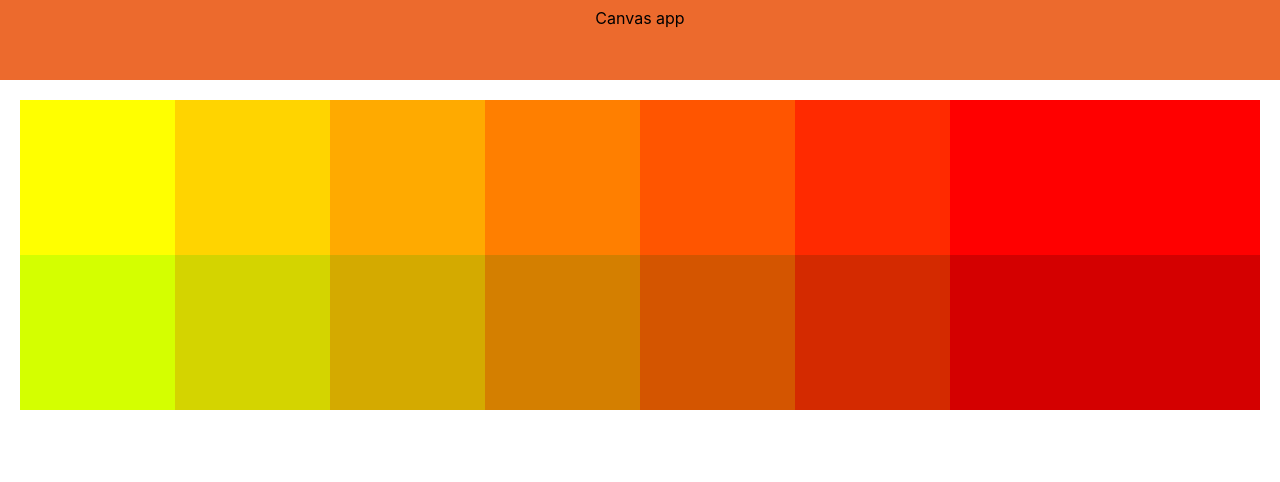
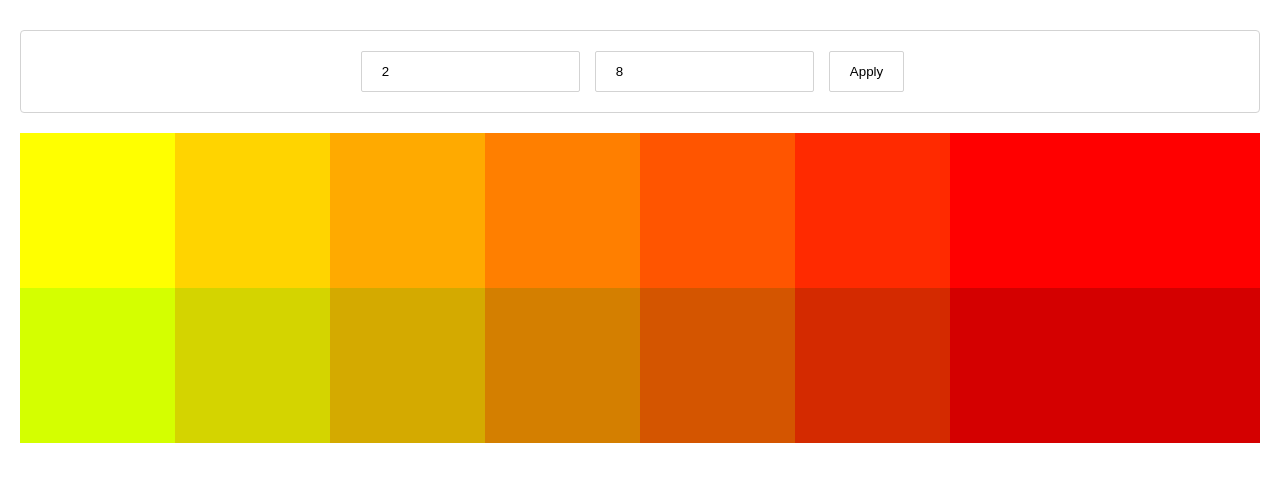
Before and after one commit to MKovvalski/CanvasAPI-task-dancefloor, a React (Create React App) app: page / in a window 1280 px wide. Shown: the top 482 px of the page. Built offline with nearby package versions, Linux system fonts and the light colour scheme.

Commit message:
feat(app/form): create form and its styling

```diff
--- a/src/App.tsx
+++ b/src/App.tsx
@@ -2,14 +2,14 @@ import React from "react";
 import "./styles/main.sass";
 
 import Layout from "./components/layout";
-import Header from "./components/header";
+// import Header from "./compsonents/header";
 import Content from "./components/content";
 
 const App: React.FC = () => {
     return (
         <div className="App">
             <Layout>
-                <Header />
+                {/* <Header /> */}
                 <Content />
             </Layout>
         </div>
--- a/src/components/canvas-container.tsx
+++ b/src/components/canvas-container.tsx
@@ -2,19 +2,14 @@ import React from "react";
 
 import CanvasRenderer from "./canvas-renderer";
 
-import { IMockedCanvas } from "../logic/api/use-mocked-api-call";
+import { ISharedContainerProps } from "./types";
 
-interface ICanvasContainer {
-    canvasParams: IMockedCanvas | null;
-    isLoading: boolean;
-}
-
-const CanvasContainer: React.FC<ICanvasContainer> = ({ isLoading, canvasParams }) => {
+const CanvasContainer: React.FC<ISharedContainerProps> = ({ isLoading, canvasParams }) => {
     return (
-        <div>
+        <>
             {isLoading && <div>Loading...</div>}
             {!isLoading && canvasParams && <CanvasRenderer {...canvasParams} />}
-        </div>
+        </>
     );
 };
 
--- a/src/components/canvas-renderer.tsx
+++ b/src/components/canvas-renderer.tsx
@@ -15,11 +15,8 @@ const CanvasRenderer: React.FC<IMockedCanvas> = ({ rows, columns }) => {
             const parentWidth = parentRef.current.clientWidth;
 
             const squareSize = calculateSquareSize(parentWidth);
-            // somRef.current = 2000;
 
             if (canvasContext) {
-                // eslint-disable-next-line no-console
-                console.log(rows, columns, squareSize);
                 for (let x = 0; x < rows; x++) {
                     for (let y = 0; y < columns; y++) {
                         canvasContext.fillStyle = `rgb(${Math.floor(255 - 42.5 * x)}, ${Math.floor(
@@ -50,6 +47,10 @@ const CanvasRenderer: React.FC<IMockedCanvas> = ({ rows, columns }) => {
         paintCanvas();
     }, [canvasRef.current]);
 
+    useEffect(() => {
+        paintCanvas();
+    }, [canvasSizing.width, canvasSizing.height]);
+
     return (
         <div ref={parentRef} style={{ height: canvasSizing.height }}>
             <canvas ref={canvasRef} width={canvasSizing.width} height={canvasSizing.height} />
--- a/src/components/content.tsx
+++ b/src/components/content.tsx
@@ -3,12 +3,14 @@ import React from "react";
 import useStateContainer from "../logic/state-container/use-state-container";
 
 import CanvasContainer from "./canvas-container";
+import FormContainer from "./form-container";
 
 const Content: React.FC = () => {
     const logic = useStateContainer();
 
     return (
         <main className="content">
+            <FormContainer {...logic} />
             <CanvasContainer isLoading={logic.isLoading} canvasParams={logic.containerState} />
         </main>
     );
--- /dev/null
+++ b/src/components/form-container.tsx
@@ -0,0 +1,21 @@
+import React from "react";
+
+import { IUseContainerOut } from "../logic/state-container/use-state-container";
+
+import Form from "./form";
+
+const FormContainer: React.FC<IUseContainerOut> = ({ isLoading, ...otherProps }) => {
+    return (
+        <>
+            {isLoading && <div>Loading...</div>}
+            {!isLoading && otherProps.containerState && (
+                <Form
+                    updateCanvasValues={otherProps.applyNewCanvasValues}
+                    canvasParams={otherProps.containerState}
+                />
+            )}
+        </>
+    );
+};
+
+export default FormContainer;
--- /dev/null
+++ b/src/components/form.tsx
@@ -0,0 +1,56 @@
+import React, { useState } from "react";
+
+import { IMockedCanvas } from "../logic/api/use-mocked-api-call";
+
+export interface IForm {
+    canvasParams: IMockedCanvas;
+    updateCanvasValues: (values: IMockedCanvas) => void;
+}
+
+interface IFormState {
+    rows: number | string;
+    columns: number | string;
+}
+
+const Form: React.FC<IForm> = ({ canvasParams, updateCanvasValues }) => {
+    const [newCanvasParams, setNewCanvasParams] = useState<IFormState>(canvasParams);
+
+    const updateCanvas = () => {
+        updateCanvasValues({
+            rows: Number(newCanvasParams.rows),
+            columns: Number(newCanvasParams.columns),
+        });
+    };
+
+    const onRowsChange = (event: React.ChangeEvent<HTMLInputElement>) => {
+        const rows = event.target.value;
+        setNewCanvasParams((state) => ({ ...state, rows }));
+    };
+
+    const onColumnsChange = (event: React.ChangeEvent<HTMLInputElement>) => {
+        const columns = event.target.value;
+        setNewCanvasParams((state) => ({ ...state, columns }));
+    };
+
+    return (
+        <div className="form">
+            <input
+                className="form__input"
+                value={newCanvasParams.rows}
+                onChange={onRowsChange}
+                placeholder="ows"
+            />
+            <input
+                className="form__input"
+                value={newCanvasParams.columns}
+                onChange={onColumnsChange}
+                placeholder="columns"
+            />
+            <button className="form__button" onClick={updateCanvas}>
+                Apply
+            </button>
+        </div>
+    );
+};
+
+export default Form;
--- /dev/null
+++ b/src/components/types.ts
@@ -0,0 +1,6 @@
+import { IMockedCanvas } from "../logic/api/use-mocked-api-call";
+
+export interface ISharedContainerProps {
+    canvasParams: IMockedCanvas | null;
+    isLoading: boolean;
+}
--- a/src/logic/state-container/use-state-container.ts
+++ b/src/logic/state-container/use-state-container.ts
@@ -2,7 +2,7 @@
 import { useState, useEffect } from "react";
 import useMockedApiRequest, { IMockedCanvas } from "../api/use-mocked-api-call";
 
-interface IUseContainerOut {
+export interface IUseContainerOut {
     containerState: IMockedCanvas | null;
     isLoading: boolean;
     applyNewCanvasValues: (values: IMockedCanvas) => void;
--- a/src/styles/abstracts/variables.sass
+++ b/src/styles/abstracts/variables.sass
@@ -1,2 +1,3 @@
-$primary-color: #ec6a2d
+$primary-color: #0366d6
 $secondary-color: #404e55
+$transition-color: #80bfff
--- /dev/null
+++ b/src/styles/components/form.sass
@@ -0,0 +1,23 @@
+@mixin form-element-base
+    transition: all .2s
+    padding: 12px 20px
+    border-radius: 2px
+    border: 1px solid lightgrey
+    margin-right: 15px
+
+.form
+    font-size: 20px
+    padding: 20px
+    margin-bottom: 20px
+    margin-top: 10px
+    border-radius: 4px
+    border: 1px solid lightgrey
+
+    &__input
+        @include form-element-base
+
+        &--focused
+
+    &__button
+        background-color: transparent
+        @include form-element-base
--- a/src/styles/main.sass
+++ b/src/styles/main.sass
@@ -6,3 +6,6 @@
 @import layout/layout
 @import layout/header
 @import layout/content
+
+// components
+@import components/form
```
